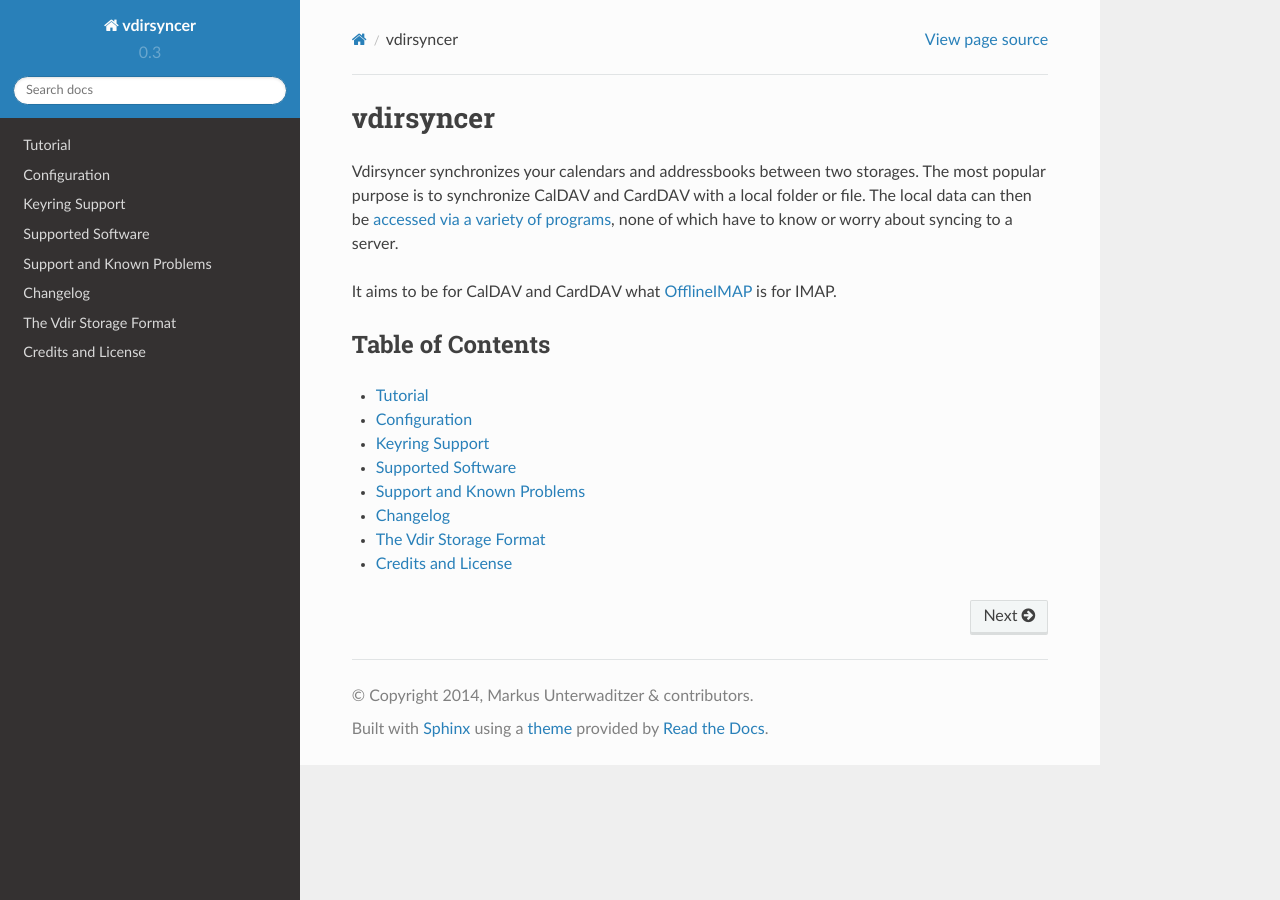
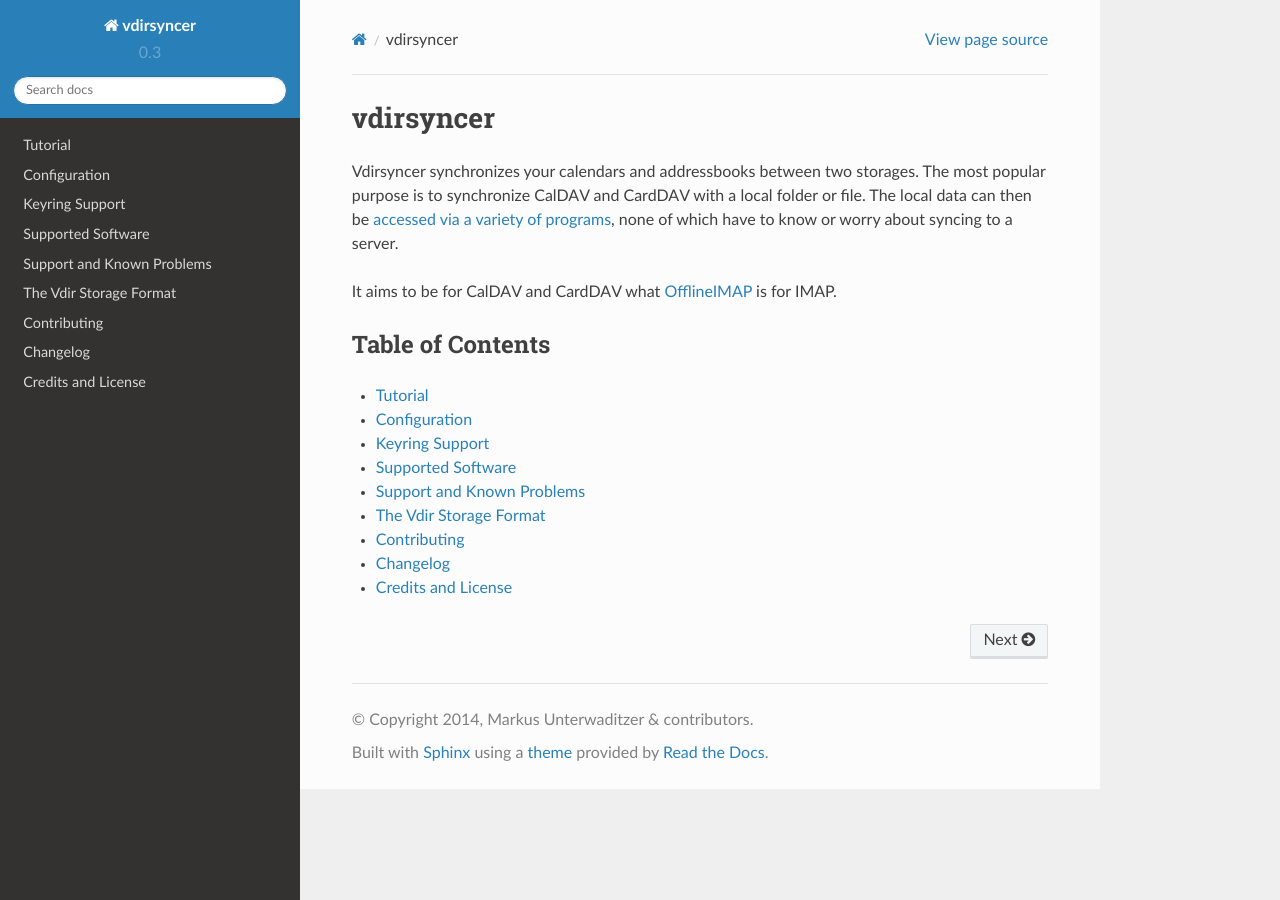
Before and after one commit to pimutils/vdirsyncer, a Sphinx documentation site: the page built from docs/index.rst, in a window 1280 px wide. Built offline with Sphinx 7.4.7 and the Read the Docs theme 2.0.0, drawn with Linux system fonts in a browser that asks for light colours.

Commit message:
Small restructuring

```diff
--- a/CONTRIBUTING.rst
+++ b/CONTRIBUTING.rst
@@ -1,6 +1,3 @@
-Contributing
-============
-
 Reporting issues
 ================
 
@@ -26,7 +23,7 @@
 * **Discuss everything in the issue tracker first** (or contact me somehow
   else) before implementing it.
 
-* Make sure the tests pass. See below for runnign them.
+* Make sure the tests pass. See below for running them.
 
 * But not because you wrote too few tests.
 
--- /dev/null
+++ b/docs/contributing.rst
@@ -0,0 +1,5 @@
+============
+Contributing
+============
+
+.. include:: ../CONTRIBUTING.rst
--- a/docs/index.rst
+++ b/docs/index.rst
@@ -22,6 +22,7 @@
    keyring
    supported
    problems
+   vdir
+   contributing
    changelog
-   vdir
    license
```
Also changed, not shown: README.rst (+0 -8 lines).
